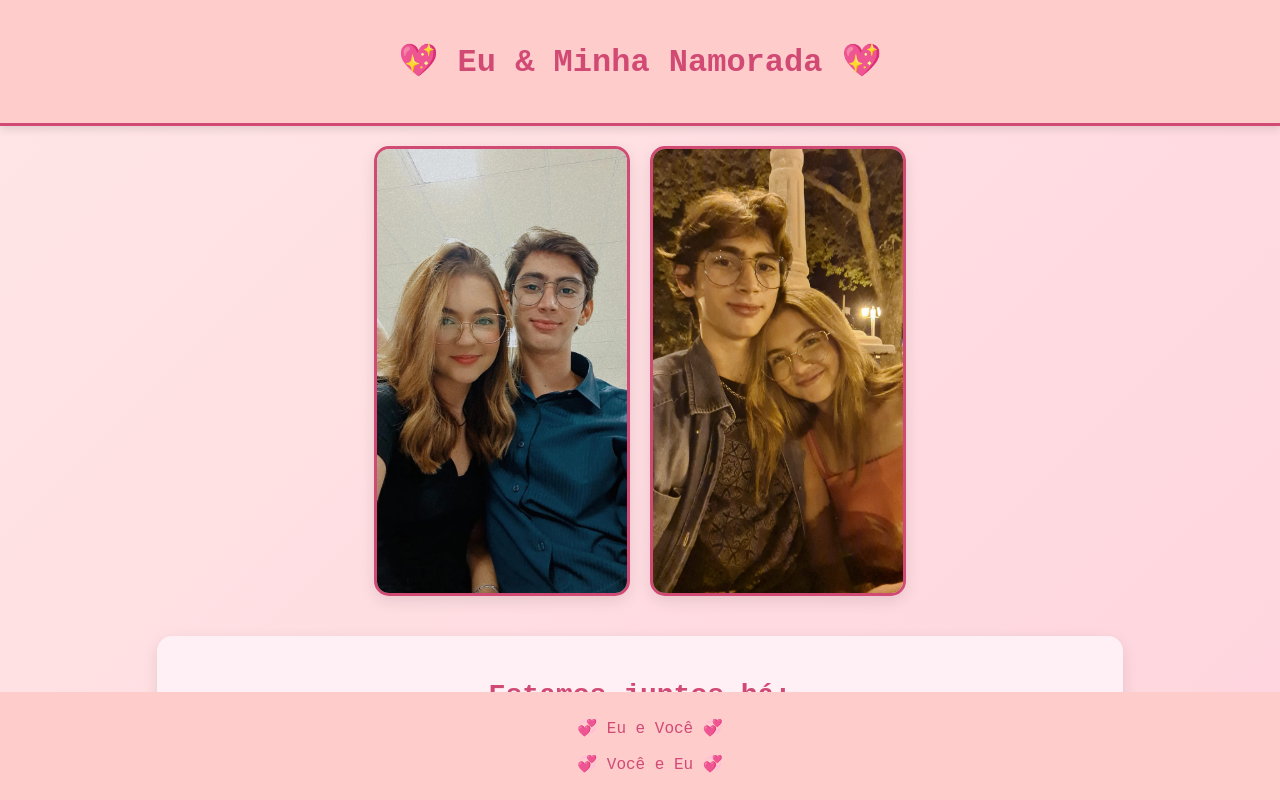
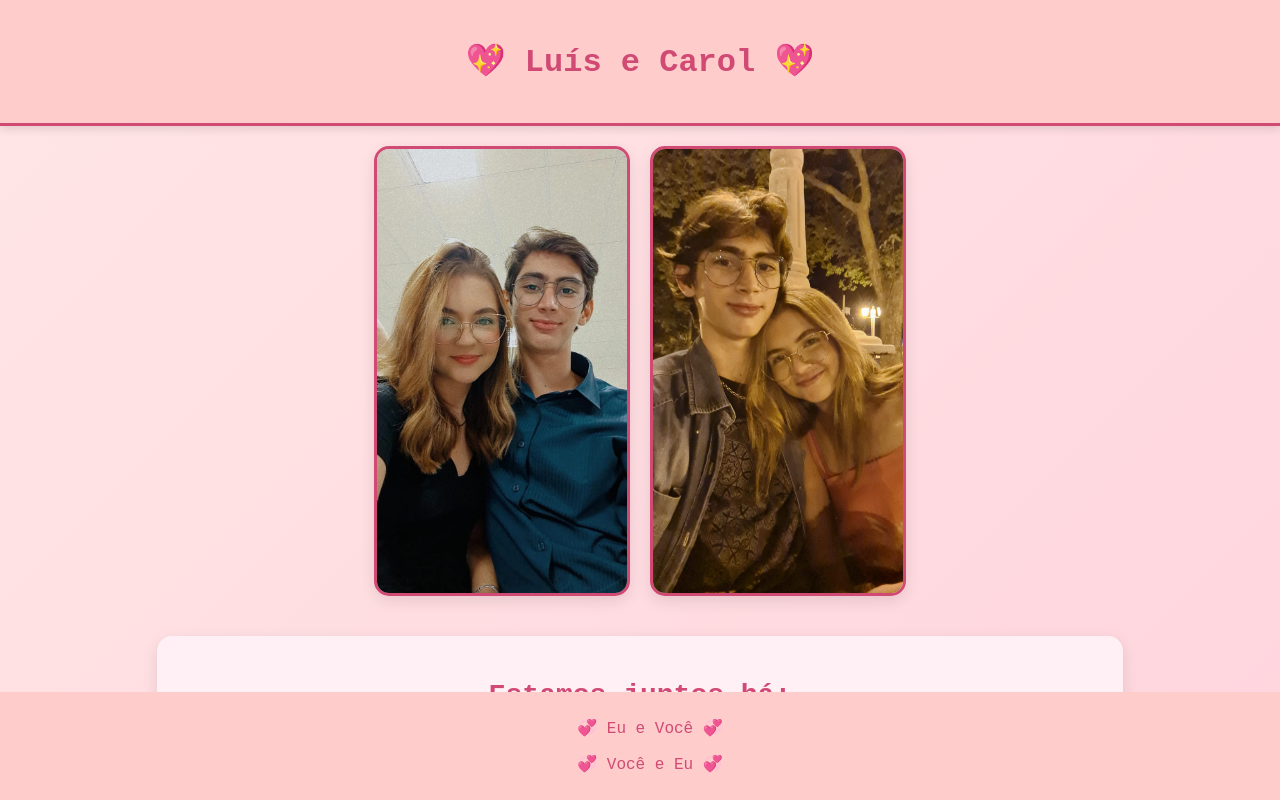
Before and after one commit to Luisaum2005/Meu-SIte, a plain HTML site: page index.html in a window 1280 px wide. Shown: the top 800 px of the page. Drawn offline with Linux system fonts and the light colour scheme.

Commit message:
Update index.html

```diff
--- a/index.html
+++ b/index.html
@@ -9,7 +9,7 @@
 </head>
 <body>
     <header>
-        <h1>💖 Eu & Minha Namorada 💖</h1>
+        <h1>💖 Luís e Carol 💖</h1>
     </header>
     <section class="gallery-counter">
         <div class="photos">
```
